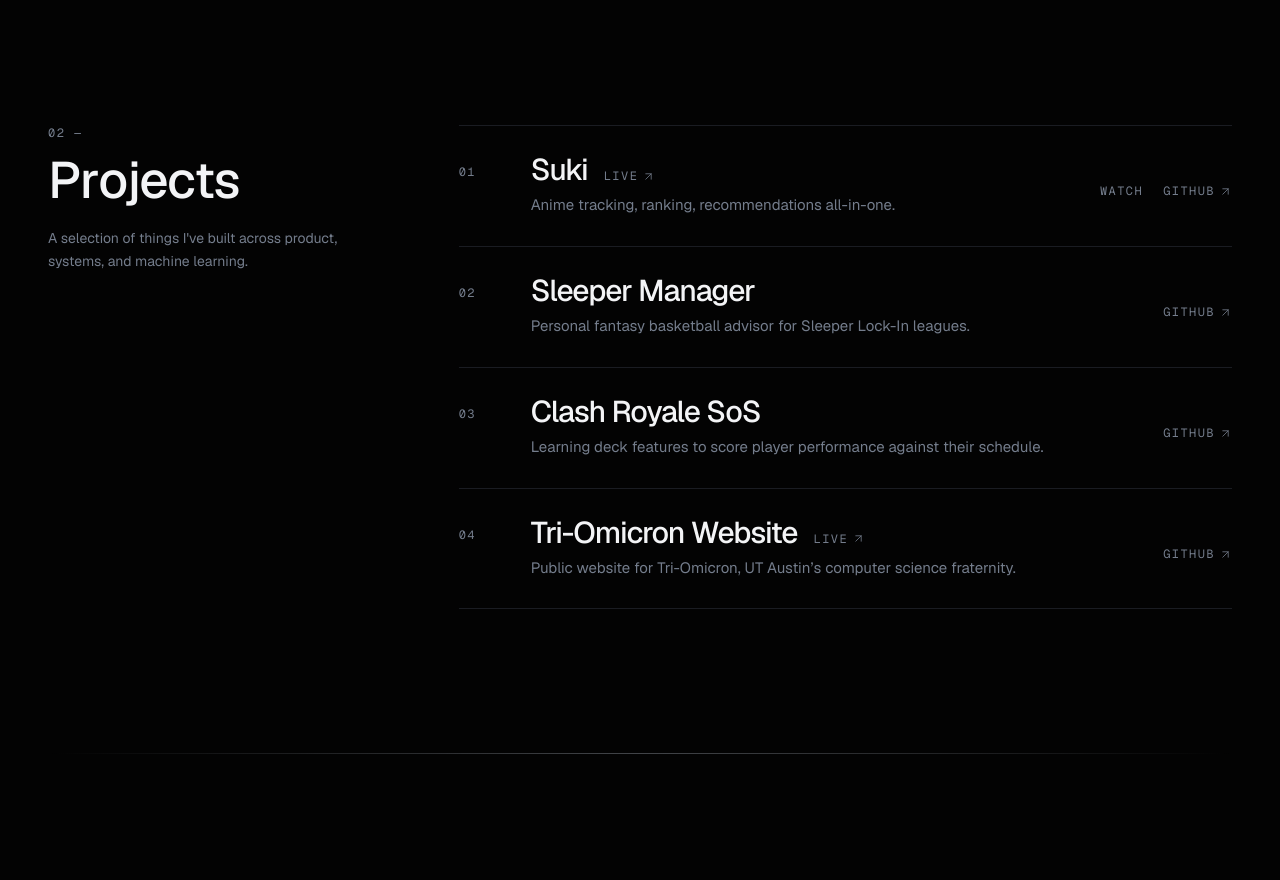
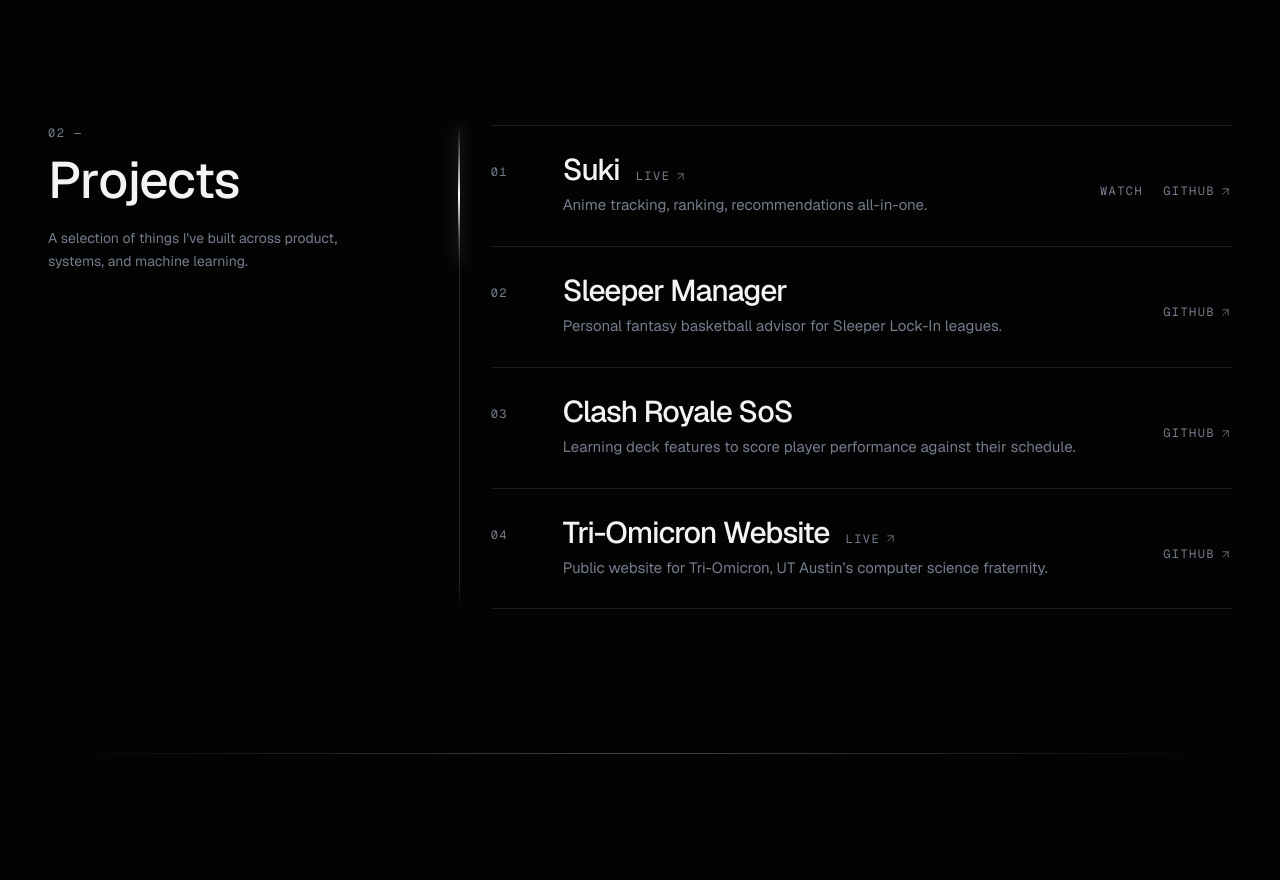
Before and after one commit to ryanzhouuu/portfolio, a Next.js app: page / in a window 1280 px wide. Shown: the part 1860-2740 px from the top of the page. Built offline with nearby package versions, Linux system fonts and the light colour scheme.

Commit message:
add rim light to projects list

```diff
--- a/src/components/site/ProjectGallery.tsx
+++ b/src/components/site/ProjectGallery.tsx
@@ -5,6 +5,7 @@
 import { projects as allProjects, type Project } from "@/lib/data";
 import { withBasePath } from "@/lib/basePath";
 import Reveal from "./Reveal";
+import RimLight from "./RimLight";
 import SectionFrame from "./SectionFrame";
 
 type ProjectGalleryProps = {
@@ -55,6 +56,8 @@
       title="Projects"
       intro="A selection of things I've built across product, systems, and machine learning."
     >
+      <div className="relative pl-6 sm:pl-8">
+        <RimLight />
         <ol aria-label="Selected projects">
           {projects.map((project, index) => {
             const open = openSlug === project.slug;
@@ -117,6 +120,7 @@
             );
           })}
         </ol>
+      </div>
     </SectionFrame>
   );
 }
```
Lines whose indentation alone changed are shown as unchanged.
